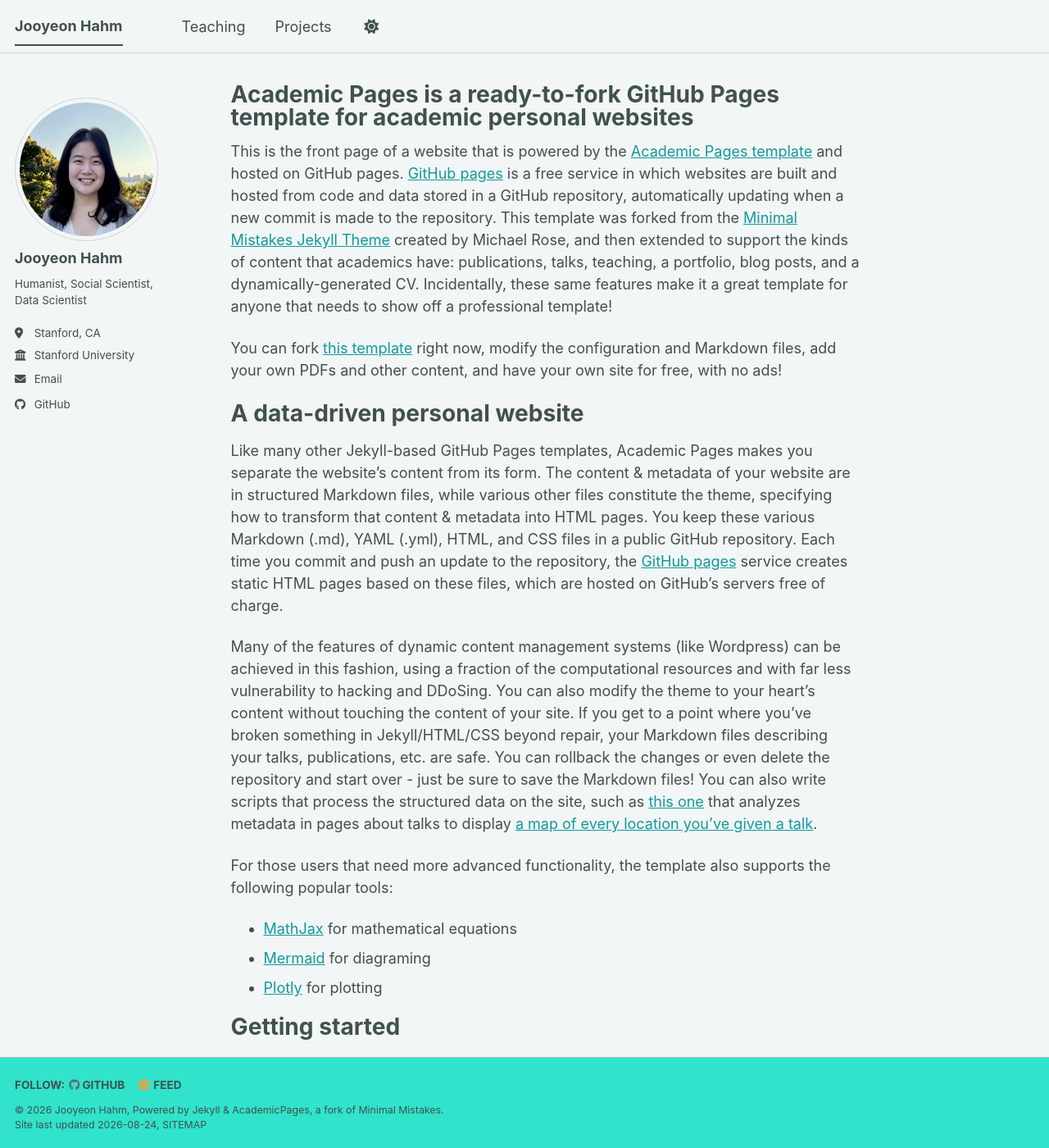
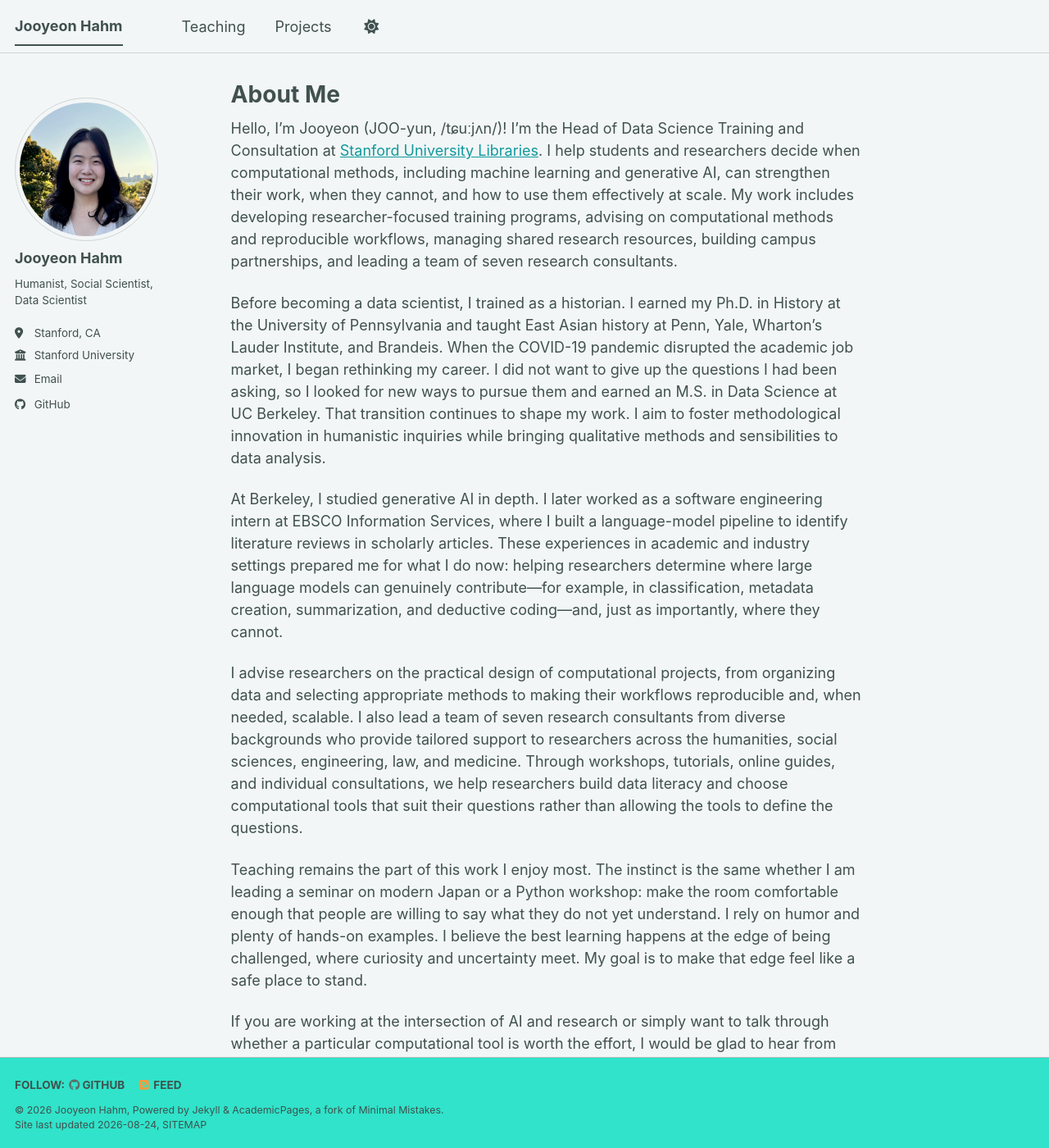
Before and after one commit to jooyeonhahm/jooyeonhahm.github.io, a Jekyll site: the page built from _pages/about.md, in a window 1280 px wide and 1400 px high. Shown: the whole window at 82% size. Built offline with Jekyll 4.4.1, drawn with Linux system fonts in a browser that asks for light colours; a style sheet for code colours, icons or effects is not loaded; some of the changed text lies outside the part shown.

Commit message:
update about me

```diff
--- a/_pages/about.md
+++ b/_pages/about.md
@@ -1,56 +1,20 @@
 ---
 permalink: /
-title: "Academic Pages is a ready-to-fork GitHub Pages template for academic personal websites"
+title: "About Me"
 author_profile: true
 redirect_from:
   - /about/
   - /about.html
 ---
 
-This is the front page of a website that is powered by the [Academic Pages template](https://github.com/academicpages/academicpages.github.io) and hosted on GitHub pages. [GitHub pages](https://pages.github.com) is a free service in which websites are built and hosted from code and data stored in a GitHub repository, automatically updating when a new commit is made to the repository. This template was forked from the [Minimal Mistakes Jekyll Theme](https://mmistakes.github.io/minimal-mistakes/) created by Michael Rose, and then extended to support the kinds of content that academics have: publications, talks, teaching, a portfolio, blog posts, and a dynamically-generated CV. Incidentally, these same features make it a great template for anyone that needs to show off a professional template!
+Hello, I’m Jooyeon (JOO-yun, /tɕuːjʌn/)! I’m the Head of Data Science Training and Consultation at [Stanford University Libraries](https://library.stanford.edu). I help students and researchers decide when computational methods, including machine learning and generative AI, can strengthen their work, when they cannot, and how to use them effectively at scale. My work includes developing researcher-focused training programs, advising on computational methods and reproducible workflows, managing shared research resources, building campus partnerships, and leading a team of seven research consultants.
 
- You can fork [this template](https://github.com/academicpages/academicpages.github.io) right now, modify the configuration and Markdown files, add your own PDFs and other content, and have your own site for free, with no ads!
+Before becoming a data scientist, I trained as a historian. I earned my Ph.D. in History at the University of Pennsylvania and taught East Asian history at Penn, Yale, Wharton’s Lauder Institute, and Brandeis. When the COVID-19 pandemic disrupted the academic job market, I began rethinking my career. I did not want to give up the questions I had been asking, so I looked for new ways to pursue them and earned an M.S. in Data Science at UC Berkeley. That transition continues to shape my work. I aim to foster methodological innovation in humanistic inquiries while bringing qualitative methods and sensibilities to data analysis.
 
-A data-driven personal website
-======
-Like many other Jekyll-based GitHub Pages templates, Academic Pages makes you separate the website's content from its form. The content & metadata of your website are in structured Markdown files, while various other files constitute the theme, specifying how to transform that content & metadata into HTML pages. You keep these various Markdown (.md), YAML (.yml), HTML, and CSS files in a public GitHub repository. Each time you commit and push an update to the repository, the [GitHub pages](https://pages.github.com/) service creates static HTML pages based on these files, which are hosted on GitHub's servers free of charge.
+At Berkeley, I studied generative AI in depth. I later worked as a software engineering intern at EBSCO Information Services, where I built a language-model pipeline to identify literature reviews in scholarly articles. These experiences in academic and industry settings prepared me for what I do now: helping researchers determine where large language models can genuinely contribute—for example, in classification, metadata creation, summarization, and deductive coding—and, just as importantly, where they cannot.
 
-Many of the features of dynamic content management systems (like Wordpress) can be achieved in this fashion, using a fraction of the computational resources and with far less vulnerability to hacking and DDoSing. You can also modify the theme to your heart's content without touching the content of your site. If you get to a point where you've broken something in Jekyll/HTML/CSS beyond repair, your Markdown files describing your talks, publications, etc. are safe. You can rollback the changes or even delete the repository and start over - just be sure to save the Markdown files! You can also write scripts that process the structured data on the site, such as [this one](https://github.com/academicpages/academicpages.github.io/blob/master/talkmap.ipynb) that analyzes metadata in pages about talks to display [a map of every location you've given a talk](https://academicpages.github.io/talkmap.html).
+I advise researchers on the practical design of computational projects, from organizing data and selecting appropriate methods to making their workflows reproducible and, when needed, scalable. I also lead a team of seven research consultants from diverse backgrounds who provide tailored support to researchers across the humanities, social sciences, engineering, law, and medicine. Through workshops, tutorials, online guides, and individual consultations, we help researchers build data literacy and choose computational tools that suit their questions rather than allowing the tools to define the questions.
 
-For those users that need more advanced functionality, the template also supports the following popular tools:
-- [MathJax](https://www.mathjax.org/) for mathematical equations
-- [Mermaid](https://mermaid.js.org/) for diagraming
-- [Plotly](https://plotly.com/javascript/) for plotting
+Teaching remains the part of this work I enjoy most. The instinct is the same whether I am leading a seminar on modern Japan or a Python workshop: make the room comfortable enough that people are willing to say what they do not yet understand. I rely on humor and plenty of hands-on examples. I believe the best learning happens at the edge of being challenged, where curiosity and uncertainty meet. My goal is to make that edge feel like a safe place to stand.
 
-Getting started
-======
-1. Register a GitHub account if you don't have one and confirm your e-mail (required!)
-1. Fork [this template](https://github.com/academicpages/academicpages.github.io) by clicking the "Use this template" button in the top right.
-1. Go to the repository's settings (rightmost item in the tabs that start with "Code", should be below "Unwatch"). Rename the repository "[your GitHub username].github.io", which will also be your website's URL.
-1. Set site-wide configuration and create content & metadata (see below -- also see [this set of diffs](https://archive.is/3TPas) showing what files were changed to set up [an example site](https://getorg-testacct.github.io) for a user with the username "getorg-testacct")
-1. Upload any files (like PDFs, .zip files, etc.) to the files/ directory. They will appear at https://[your GitHub username].github.io/files/example.pdf.
-1. Check status by going to the repository settings, in the "GitHub pages" section
-
-Site-wide configuration
-------
-The main configuration file for the site is in the base directory in [_config.yml](https://github.com/academicpages/academicpages.github.io/blob/master/_config.yml), which defines the content in the sidebars and other site-wide features. You will need to replace the default variables with ones about yourself and your site's github repository. The configuration file for the top menu is in [_data/navigation.yml](https://github.com/academicpages/academicpages.github.io/blob/master/_data/navigation.yml). For example, if you don't have a portfolio or blog posts, you can remove those items from that navigation.yml file to remove them from the header.
-
-Create content & metadata
-------
-For site content, there is one Markdown file for each type of content, which are stored in directories like _publications, _talks, _posts, _teaching, or _pages. For example, each talk is a Markdown file in the [_talks directory](https://github.com/academicpages/academicpages.github.io/tree/master/_talks). At the top of each Markdown file is structured data in YAML about the talk, which the theme will parse to do lots of cool stuff. The same structured data about a talk is used to generate the list of talks on the [Talks page](https://academicpages.github.io/talks), each [individual page](https://academicpages.github.io/talks/2012-03-01-talk-1) for specific talks, the talks section for the [CV page](https://academicpages.github.io/cv), and the [map of places you've given a talk](https://academicpages.github.io/talkmap.html) (if you run this [python file](https://github.com/academicpages/academicpages.github.io/blob/master/talkmap.py) or [Jupyter notebook](https://github.com/academicpages/academicpages.github.io/blob/master/talkmap.ipynb), which creates the HTML for the map based on the contents of the _talks directory).
-
-**Markdown generator**
-
-The repository includes [a set of Jupyter notebooks](https://github.com/academicpages/academicpages.github.io/tree/master/markdown_generator
-) that converts a CSV containing structured data about talks or presentations into individual Markdown files that will be properly formatted for the Academic Pages template. The sample CSVs in that directory are the ones I used to create my own personal website at stuartgeiger.com. My usual workflow is that I keep a spreadsheet of my publications and talks, then run the code in these notebooks to generate the Markdown files, then commit and push them to the GitHub repository.
-
-How to edit your site's GitHub repository
-------
-Many people use a git client to create files on their local computer and then push them to GitHub's servers. If you are not familiar with git, you can directly edit these configuration and Markdown files directly in the github.com interface. Navigate to a file (like [this one](https://github.com/academicpages/academicpages.github.io/blob/master/_talks/2012-03-01-talk-1.md) and click the pencil icon in the top right of the content preview (to the right of the "Raw | Blame | History" buttons). You can delete a file by clicking the trashcan icon to the right of the pencil icon. You can also create new files or upload files by navigating to a directory and clicking the "Create new file" or "Upload files" buttons.
-
-Example: editing a Markdown file for a talk
-![Editing a Markdown file for a talk](/images/editing-talk.png)
-
-For more info
-------
-More info about configuring Academic Pages can be found in [the guide](https://academicpages.github.io/markdown/), the [growing wiki](https://github.com/academicpages/academicpages.github.io/wiki), and you can always [ask a question on GitHub](https://github.com/academicpages/academicpages.github.io/discussions). The [guides for the Minimal Mistakes theme](https://mmistakes.github.io/minimal-mistakes/docs/configuration/) (which this theme was forked from) might also be helpful.
+If you are working at the intersection of AI and research or simply want to talk through whether a particular computational tool is worth the effort, I would be glad to hear from you.
--- a/_pages/teaching.html
+++ b/_pages/teaching.html
@@ -1,6 +1,6 @@
 ---
 layout: archive
-title: "Teaching"
+title: "Select Workshops and Courses"
 permalink: /teaching/
 author_profile: true
 ---
```
